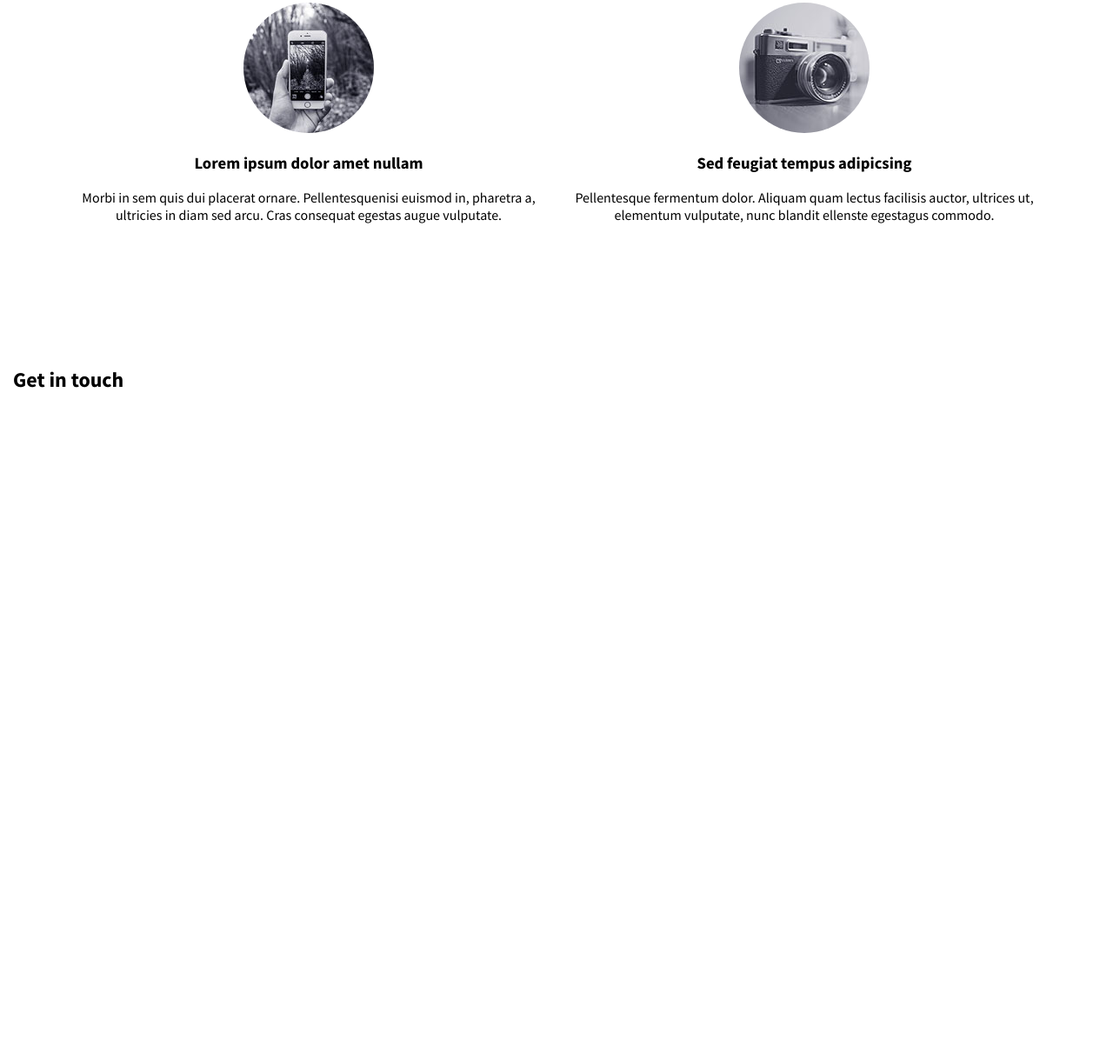
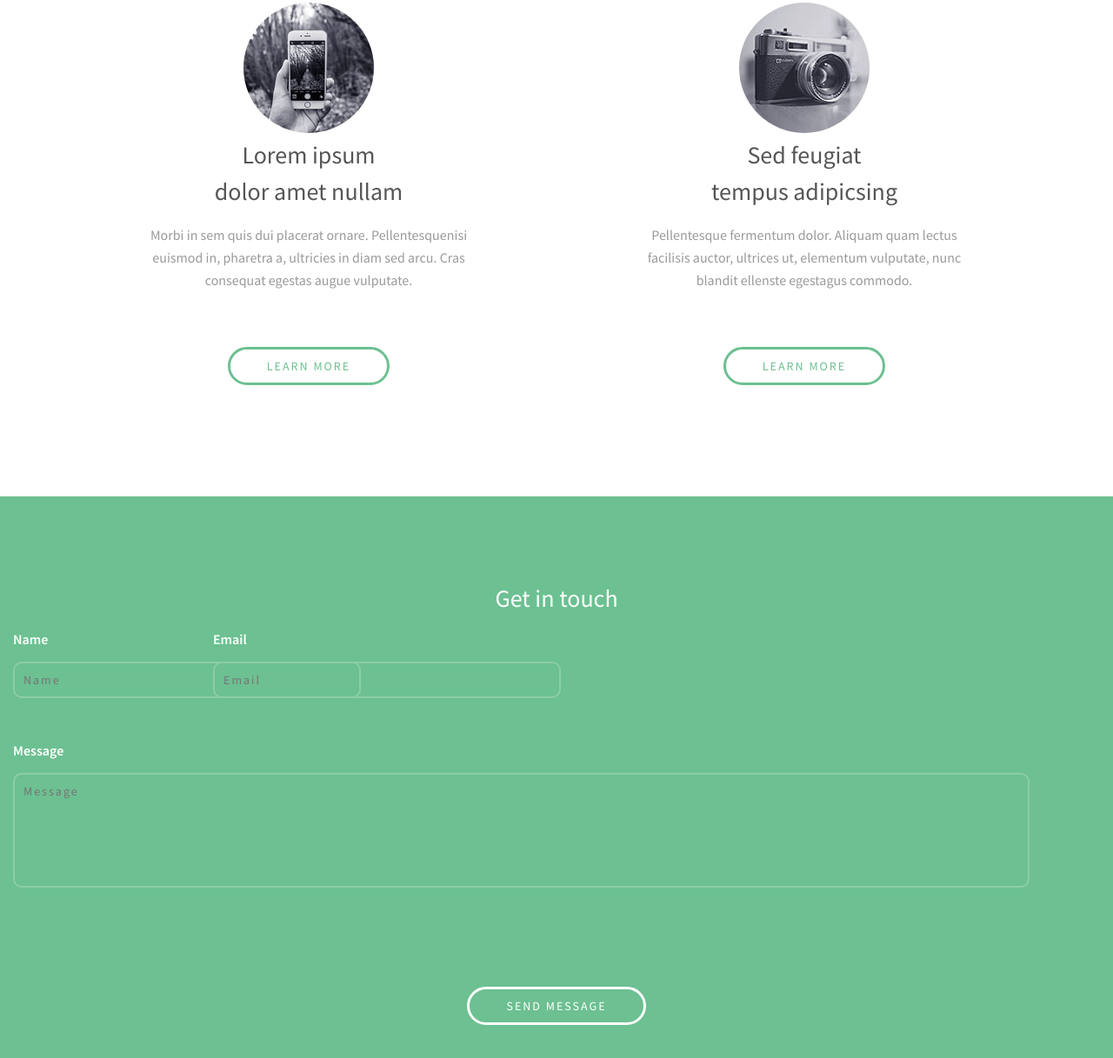
Before and after one commit to otaviojneto/projection, a plain HTML site: page index.html in a window 1280 px wide. Shown: the part 925-2142 px from the top of the page at 87% size. Before the commit the page ends 1397 px from the top, so only its background shows below. Drawn offline with nearby package versions, Linux system fonts and the light colour scheme.

Commit message:
Ateração do css, Terminado a section Hero e Começo do Form

```diff
--- a/assets/styles.css
+++ b/assets/styles.css
@@ -144,8 +144,6 @@ body {
 /* info */
 .info {
     padding: 128px 0;
-    display: flex;
-    justify-content: space-between;
     text-align: center;
 }
 
@@ -154,3 +152,106 @@ body {
     width: 150px;
     height: 150px;
 }
+
+.info .row .card-text {
+    font-size: 16px;
+    line-height: 26px;
+    font-weight: 400;
+    margin: 0;
+    color: #9a9a9a
+}
+
+.info .row .font {
+    font-size: 28px;
+    color: #555;
+    font-weight: 400;
+    line-height: 1.5;
+    margin: 0 0 16px 0;
+}
+
+.info .row .button {
+    background: transparent;
+    padding: 10px 42px;
+    border: 3px solid #6cc091;
+    border-radius: 40px;
+    color: #6cc091;
+    text-decoration: none;
+    letter-spacing: 2px;
+    display: table;
+    margin: 0 auto;
+    margin-top: 64px;
+    font-size: 14px;
+    text-transform: uppercase;
+}
+
+.info .row   .button .button:hover {
+    background-color: #6cc09126;
+}
+
+
+/* Form */
+
+.forms  {
+    padding: 96px 0 ;
+    height: 100vh;
+    background-color: #6cc091;
+    color: #fff;
+    text-align: center;
+}
+
+.forms .row .font{
+    font-size: 28px;
+    font-weight: 400;
+    line-height: 1.5;
+    margin: 0 0 16px 0;
+}
+
+.forms .row .text-form {
+    text-align: left;
+    display: block;
+    font-size: 16px;
+    font-weight: 600;
+    margin: 0 0 16px 0;
+
+}
+
+.forms .row .form {
+    display: inline-block;
+    width: 48%;
+}
+
+.forms .row .form .box {
+    background: transparent;
+    border: 2px solid #8dcca9;
+    color: #fff;
+    border-radius: 10px;
+    text-decoration: none;
+    letter-spacing: 2px;
+    display: table;
+    margin: 0 auto;
+    margin-top: 64px;
+    font-size: 14px;
+    text-transform: capitalize;
+    width: 200%;
+    padding: 10px;
+    margin: 0 0 50px;
+}
+
+.forms .row .form  .form-form {
+    display: table-cell;
+}
+
+.forms .row .button {
+    background: transparent;
+    padding: 10px 42px;
+    border: 3px solid #fff;
+    border-radius: 40px;
+    color: #fff;
+    text-decoration: none;
+    letter-spacing: 2px;
+    display: table;
+    margin: 0 auto;
+    margin-top: 64px;
+    font-size: 14px;
+    text-transform: uppercase;
+}
--- a/index.html
+++ b/index.html
@@ -66,32 +66,62 @@
     <div class="info container">
         <div class="row">
             <div class="col-6">
-                <img class="img" src="./assets/images/pic01.jpg"  width=300 height=200>
-                <h3>Lorem ipsum
-                    dolor amet nullam</h3>
+                <img class="img" src="./assets/images/pic01.jpg" width=300 height=200>
+                <h3 class="font"> Lorem ipsum
+                    <br>
+                    dolor amet nullam </h3>
 
-                <p>Morbi in sem quis dui placerat ornare. Pellentesquenisi
+                <p class="card-text">Morbi in sem quis dui placerat ornare. Pellentesquenisi
+                    <br>
                     euismod in, pharetra a, ultricies in diam sed arcu. Cras
+                    <br>
                     consequat egestas augue vulputate.</p>
+                <div class="col-12">
+                    <a href="#" class="button"> learn more</a>
+                </div>
             </div>
 
             <div class="col-6">
-                <img class="img" src="./assets/images/pic02.jpg"  width=300 height=200>
-                <h3>Sed feugiat
+                <img class="img" src="./assets/images/pic02.jpg" width=300 height=200>
+                <h3 class="font">Sed feugiat
+                    <br>
                     tempus adipicsing </h3>
-                <p>Pellentesque fermentum dolor. Aliquam quam lectus
+                <p class="card-text">Pellentesque fermentum dolor. Aliquam quam lectus
+                    <br>
                     facilisis auctor, ultrices ut, elementum vulputate, nunc
+                    <br>
                     blandit ellenste egestagus commodo.</p>
+                <div class="col-12">
+                    <a href="#" class="button">learn more</a>
+                </div>
             </div>
         </div>
     </div>
 
-    <!-- Form -->
-    <div class="row">
-        <div class="col-12">
-            <h2>Get in touch</h2>
+    <!-- Forms -->
+    <div class="forms">
+        <div class="row">
+            <div class="col-12">
+                <h3 class="font">Get in touch</h3>
+            </div>
+            <form class="form" action="#" method="POST">
+                <div class="col-6 form-form">
+                    <label class="text-form" for="Name">Name</label>
+                    <input class="box" type="text" name="Nome" placeholder="Name">
+                </div>
+                <div class="col-6 form-form">
+                    <label class="text-form" for="Email">Email</label>
+                    <input class="box" type="email" name="email" placeholder="Email">
+                </div>
+                <div class="col-12">
+                    <label class="text-form" for="Message">Message</label>
+                    <textarea class="box"  name="message" cols="6" rows="6" placeholder="message"></textarea>
+                </div>
+            </form>
+            <div class="col-12">
+                <a href="#" class="button"> send message</a>
+            </div>
         </div>
-        <form action=""></form>
     </div>
 
     <!-- Footer  -->
```
